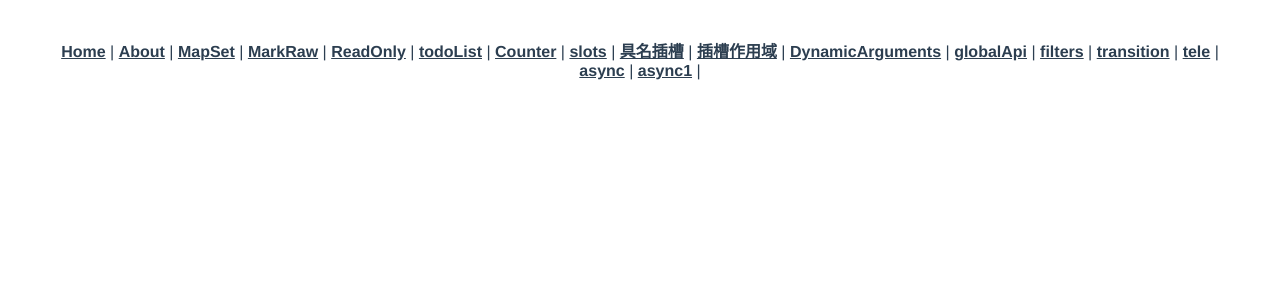
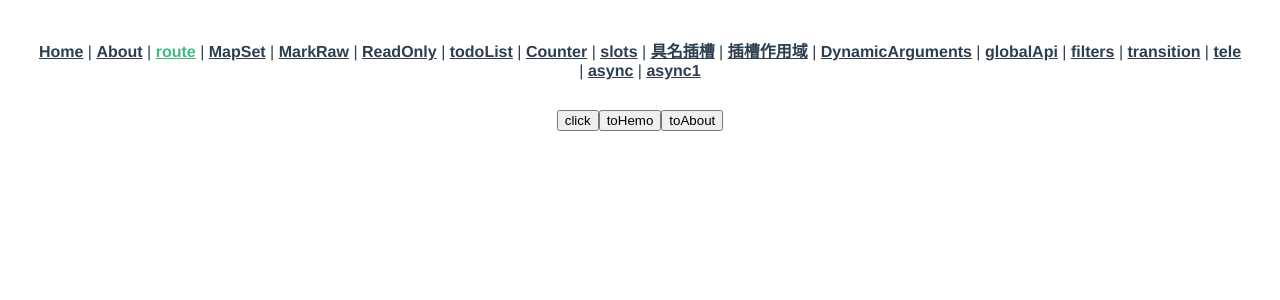
Before and after one commit to ziqicongdonglai/front-end-day-study, a Vue app in the folder vue-code/: page /route in a window 1280 px wide. Shown: the top 300 px of the page. Built offline with nearby package versions, Linux system fonts and the light colour scheme.

Commit message:
day21-动态路由

```diff
--- a/vue-code/src/App.vue
+++ b/vue-code/src/App.vue
@@ -2,6 +2,7 @@
   <nav>
     <router-link to="/">Home</router-link> |
     <router-link to="/about">About</router-link> |
+    <router-link to="/route">route</router-link> |
     <router-link to="/mapSet">MapSet</router-link> |
     <router-link to="/markRaw">MarkRaw</router-link> |
     <router-link to="/readOnly">ReadOnly</router-link> |
@@ -16,7 +17,7 @@
     <router-link to="/transition">transition</router-link> |
     <router-link to="/tele">tele</router-link> |
     <router-link to="/testAsync">async</router-link> |
-    <router-link to="/testAsync1">async1</router-link> |
+    <router-link to="/testAsync1">async1</router-link>
   </nav>
   <router-view/>
 </template>
--- a/vue-code/src/router/index.js
+++ b/vue-code/src/router/index.js
@@ -78,7 +78,13 @@ const routes = [
   }, {
     path: '/testAsync1',
     component: () => import('../views/TestAsync1.vue'),
-  }
+  },
+  {
+    path: '/route',
+    name: 'route',
+    component: () =>
+        import ('../views/TestRoute.vue')
+}
 ]
 
 const router = createRouter({
--- /dev/null
+++ b/vue-code/src/views/OtherRoute.vue
@@ -0,0 +1,9 @@
+<template>
+  <div>这是新增的路由</div>
+</template>
+
+<script>
+  export default {
+    name: 'OtherRoute',
+  };
+</script>
--- /dev/null
+++ b/vue-code/src/views/TestRoute.vue
@@ -0,0 +1,90 @@
+<template>
+<div ref="root">
+    <button @click="click">click</button>
+    <button @click="toHome">toHemo</button>
+    <button @click="toAbout">toAbout</button>
+</div>
+</template>
+
+<script>
+import {
+    getCurrentInstance,
+    ref
+} from "vue";
+import {
+    createRouter,
+    createWebHistory
+} from "vue-router";
+import OtherRoute from './OtherRoute.vue'
+export default {
+    name: "TestRoute",
+    props: {
+        test: {
+            type: String,
+            default: "test"
+        }
+    },
+    data() {
+        return {
+            msg: "haha"
+        };
+    },
+    setup() {
+        let root = ref(null);
+        let routes = [{
+            path: "/",
+            name: "Home",
+            component: import( /* webpackChunkName: "about" */ './HomeView.vue')
+        }, {
+            path: '/about',
+            name: 'About',
+            component: import( /* webpackChunkName: "about" */ './AboutView.vue')
+        }];
+        let router = createRouter({
+            history: createWebHistory(process.env.BASE_URL),
+            routes
+        })
+        router.addRoute({
+            path: '/otherroute',
+            name: 'OtherRoute',
+            component: OtherRoute
+        })
+        let isHasRoute = router.hasRoute('OtherRoute')
+        let route = router.getRoutes()
+        router.removeRoute('OtherRoute')
+        let isRemove = router.hasRoute('OtherRoute')
+        route = router.getRoutes()
+        let {
+            ctx
+        } = getCurrentInstance();
+        let click = () => {
+            console.log(ctx);
+            console.log(ctx.$attrs);
+            console.log(ctx.$data);
+            console.log(ctx.$props);
+            console.log(ctx.$el);
+            console.log(ctx.$options);
+            console.log(ctx.$refs);
+            console.log(ctx.$root);
+            console.log(ctx.$router);
+            console.log(ctx.$slots);
+            console.log(ctx.$store);
+            console.log(ctx.$toast);
+            console.log(ctx.$watch);
+            console.log('router===>', router)
+            console.log('router===>', isHasRoute)
+            console.log('router===>', route)
+            console.log("remove route===>", isRemove)
+            console.log('router===>', route)
+        };
+        let toHome = () => {};
+        let toAbout = () => {};
+        return {
+            click,
+            toHome,
+            toAbout,
+            root
+        };
+    }
+};
+</script>
```
Also changed, not shown: 1 other file (tests, documents, lock files or other folders).
